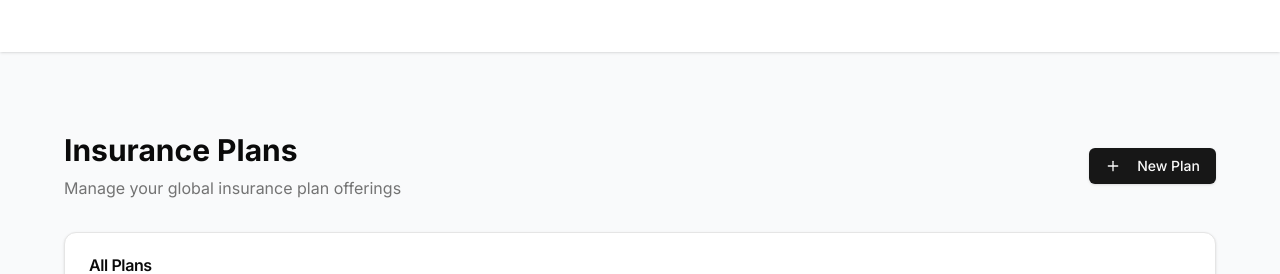
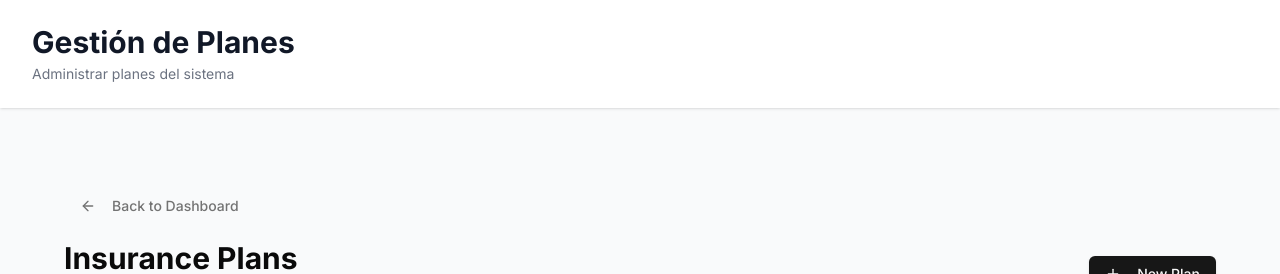
Before and after one commit to francoleon08/proyecto-aps, a Next.js app: page /plans in a window 1280 px wide. Shown: the top 274 px of the page. Built offline with nearby package versions, Linux system fonts and the light colour scheme; no server answers; the database is empty.

Commit message:
feature: add manage plan button to dashboard

```diff
--- a/app/dashboard/admin/page.tsx
+++ b/app/dashboard/admin/page.tsx
@@ -1,6 +1,7 @@
 "use client";
 
 import { useState, useEffect } from "react";
+import { useRouter } from "next/navigation";
 import { DashboardLayout } from "@/components/dashboard-layout";
 // Remove direct import of server functions
 import { DashboardMetrics, RecentSession } from "@/types/custom";
@@ -11,6 +12,7 @@ export default function AdminDashboard() {
   const [recentSessions, setRecentSessions] = useState<RecentSession[]>([]);
   const [showUserManagement, setShowUserManagement] = useState(false);
   const [isLoading, setIsLoading] = useState(true);
+  const router = useRouter();
 
   useEffect(() => {
     const fetchDashboardData = async () => {
@@ -224,6 +226,12 @@ export default function AdminDashboard() {
             >
               Gestionar Usuarios
             </button>
+            <button
+              onClick={() => router.push('/plans')}
+              className="bg-amber-600 hover:bg-amber-700 text-white px-4 py-2 rounded-md text-sm font-medium transition-colors"
+            >
+              Gestionar Planes
+            </button>
             <button className="bg-green-600 hover:bg-green-700 text-white px-4 py-2 rounded-md text-sm font-medium transition-colors">
               Ver Reportes
             </button>
--- a/app/plans/[id]/edit/page.tsx
+++ b/app/plans/[id]/edit/page.tsx
@@ -25,7 +25,7 @@ export default function EditPlanPage() {
   if (!plan) return <></>
   else
     return (
-      <DashboardLayout title={''} description={''}>
+      <DashboardLayout title={'Gestión de Planes'} description={'Administrar planes del sistema'}>
         <div className="p-8">
           <div className="mb-8">
             <Link href="/plans">
--- a/app/plans/[id]/page.tsx
+++ b/app/plans/[id]/page.tsx
@@ -26,7 +26,7 @@ export default function ViewPlanPage() {
   if (!plan) return <></>
   else
     return (
-      <DashboardLayout title={''} description={''}>
+      <DashboardLayout title={'Gestión de Planes'} description={'Administrar planes del sistema'}>
         <div className="p-8">
           <div className="mb-8">
             <Link href="/plans">
--- a/app/plans/new/page.tsx
+++ b/app/plans/new/page.tsx
@@ -6,7 +6,7 @@ import { Button } from '@/components/ui/button'
 
 export default function NewPlanPage() {
   return (
-    <DashboardLayout title={''} description={''}>
+    <DashboardLayout title={'Gestión de Planes'} description={'Administrar planes del sistema'}>
       <div className="p-8">
         <div className="mb-8">
           <Link href="/plans">
--- a/app/plans/page.tsx
+++ b/app/plans/page.tsx
@@ -10,7 +10,7 @@ import { Button } from '@/components/ui/button'
 import { Card, CardContent, CardDescription, CardHeader, CardTitle } from '@/components/ui/card'
 import { Table, TableBody, TableCell, TableHead, TableHeader, TableRow } from '@/components/ui/table'
 import { Badge } from '@/components/ui/badge'
-import { Plus, Pencil, Trash2, Eye } from 'lucide-react'
+import { Plus, Pencil, Trash2, Eye, ArrowLeft } from 'lucide-react'
 import Link from 'next/link'
 import { ConfirmDialog } from '@/components/confirm-dialog'
 
@@ -41,8 +41,14 @@ export default function PlansListPage() {
   if (!plans) return <></>
   else
     return (
-      <DashboardLayout title={''} description={''}>
+      <DashboardLayout title={'Gestión de Planes'} description={'Administrar planes del sistema'}>
         <div className="p-8">
+          <Link href="/dashboard/admin">
+            <Button variant="ghost" className="mb-4 text-muted-foreground hover:text-foreground">
+              <ArrowLeft className="h-4 w-4 mr-2" />
+              Back to Dashboard
+            </Button>
+          </Link>
           <div className="flex items-center justify-between mb-8">
             <div>
               <h1 className="text-3xl font-bold text-foreground mb-2">Insurance Plans</h1>
```
